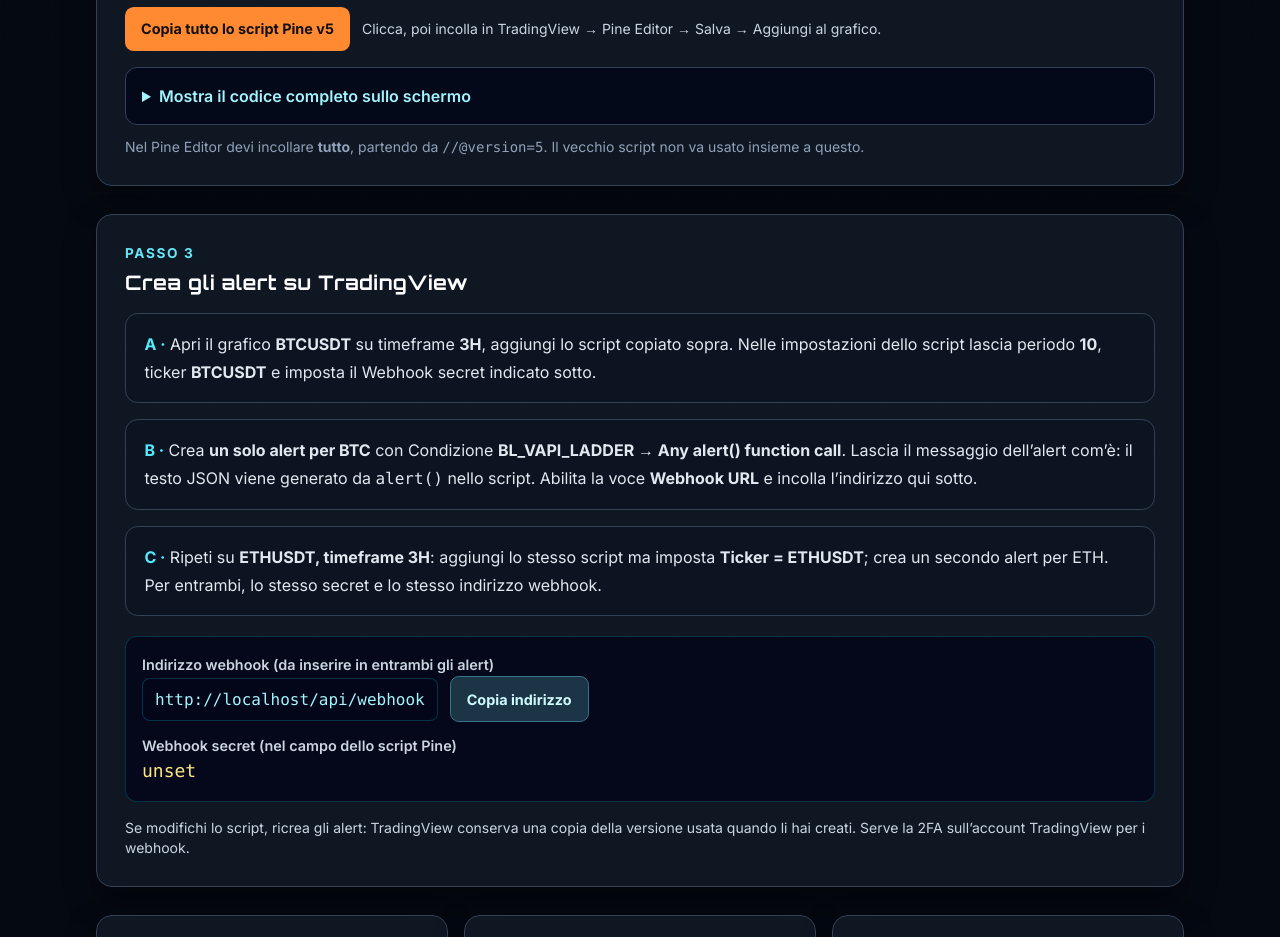
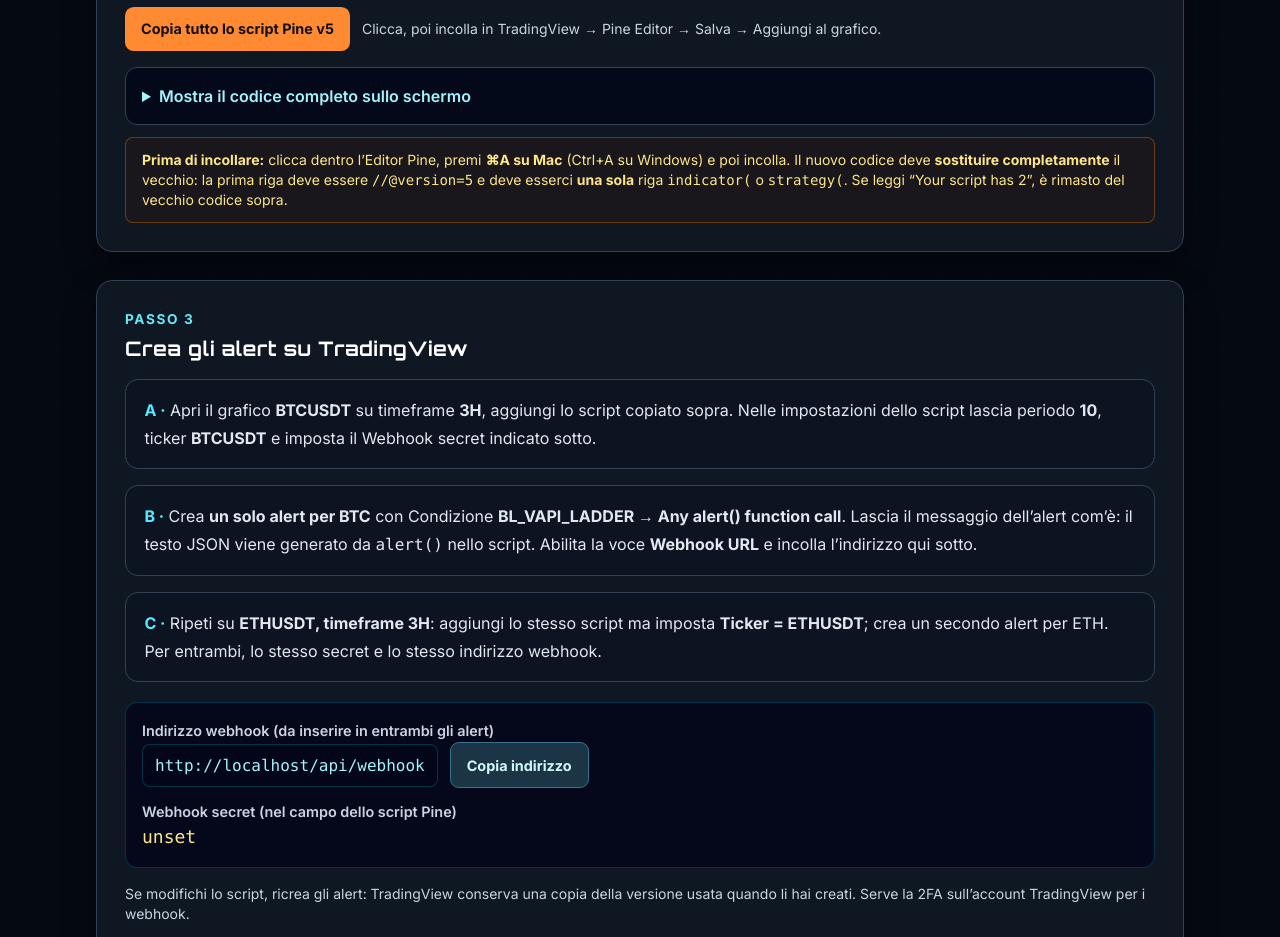
Before and after one commit to asintomatico87/bull-lab-bot2, a Next.js app: page / in a window 1280 px wide. Shown: the part 900-1837 px from the top of the page. Built offline with nearby package versions, Linux system fonts and the light colour scheme; no server answers; the database is empty.

Commit message:
Aggiornamento 2

```diff
--- a/src/app/page.tsx
+++ b/src/app/page.tsx
@@ -49,7 +49,7 @@ export default async function Home() {
         <p className="explain">Questo <b>unico script</b> controlla entrambe le condizioni: invia il BUY quando il VAPI tocca il livello <b>durante</b> una candela 3H; invia la chiusura della candela per valutare il SELL. Il server mantiene la posizione, gli scaglioni già comprati e le vendite già eseguite. Non servono due alert diversi per BUY e SELL.</p>
         <div className="flex flex-wrap items-center gap-3 mb-4"><PineCopy pine={PINE} /><span className="text-slate-300 text-sm">Clicca, poi incolla in TradingView → Pine Editor → Salva → Aggiungi al grafico.</span></div>
         <details className="rounded-xl border border-slate-700 bg-slate-950/80 p-4"><summary className="cursor-pointer font-semibold text-cyan-200 text-base">Mostra il codice completo sullo schermo</summary><pre className="mt-4 max-h-[460px] overflow-auto whitespace-pre text-sm text-slate-200 leading-relaxed font-mono">{PINE}</pre></details>
-        <p className="text-sm text-slate-400 mt-3">Nel Pine Editor devi incollare <b>tutto</b>, partendo da <code>//@version=5</code>. Il vecchio script non va usato insieme a questo.</p>
+        <p className="text-sm text-amber-200 mt-3 rounded-lg border border-amber-600/40 bg-amber-950/20 px-4 py-3"><b>Prima di incollare:</b> clicca dentro l’Editor Pine, premi <b>⌘A su Mac</b> (Ctrl+A su Windows) e poi incolla. Il nuovo codice deve <b>sostituire completamente</b> il vecchio: la prima riga deve essere <code>//@version=5</code> e deve esserci <b>una sola</b> riga <code>indicator(</code> o <code>strategy(</code>. Se leggi “Your script has 2”, è rimasto del vecchio codice sopra.</p>
       </section>
 
       <section id="alert" className={card}>
```
